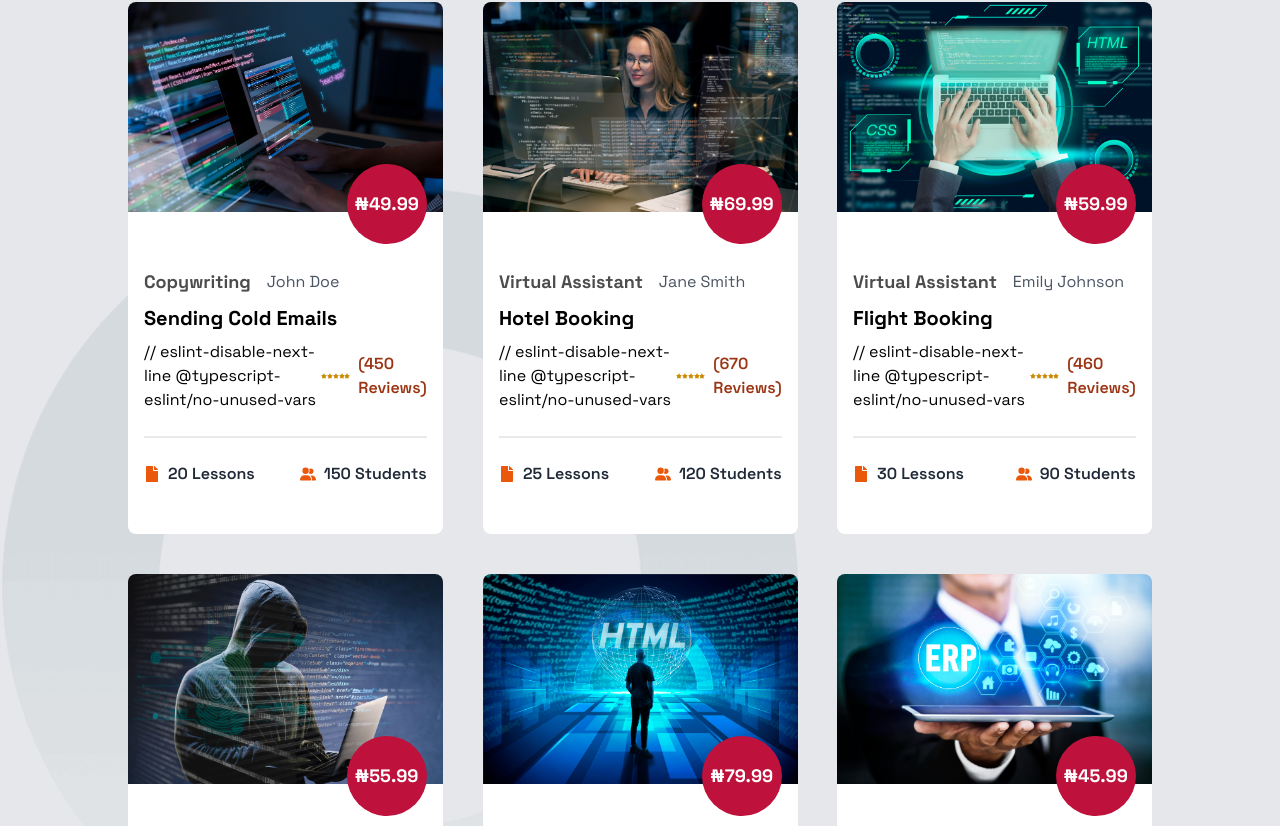
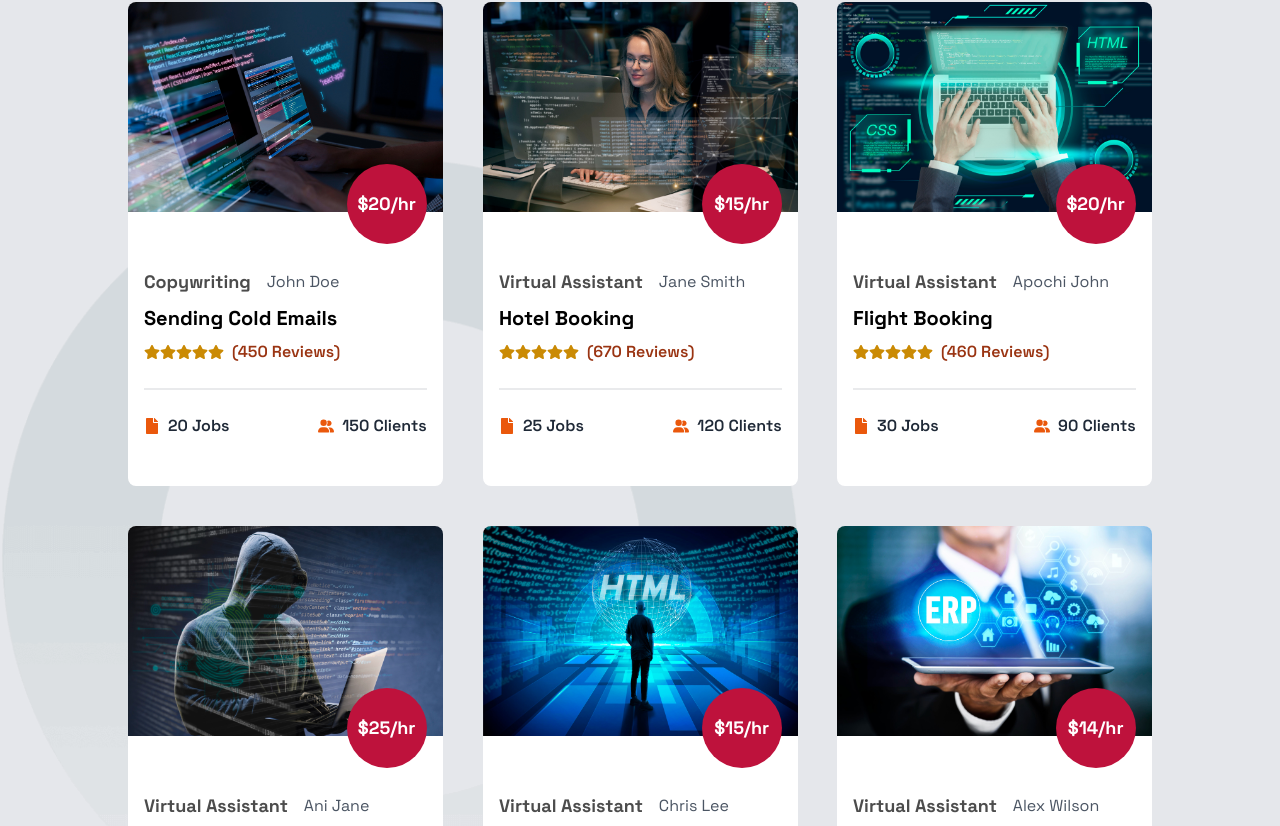
Before and after one commit to Idomason/paris-portfolio, a Next.js app: page / in a window 1280 px wide. Shown: the part 1574-2400 px from the top of the page. Built offline with nearby package versions, Linux system fonts and the light colour scheme.

Commit message:
edit projects

```diff
--- a/components/helper/sliderCard.tsx
+++ b/components/helper/sliderCard.tsx
@@ -17,7 +17,7 @@ export default function SliderCard({ image, name, role }: ISliderCardProp) {
       </div>
       <div className="mb-7 mt-6">
         <div className="flex items-center">
-          // eslint-disable-next-line @typescript-eslint/no-unused-vars
+          {/* eslint-disable-next-line @typescript-eslint/no-unused-vars */}
           {Array.from({ length: 5 }, (i: number, _) => (
             <FaStar
               key={i}
--- a/components/home/courses/courseCard.tsx
+++ b/components/home/courses/courseCard.tsx
@@ -1,4 +1,3 @@
-/* eslint-disable @typescript-eslint/no-unused-vars */
 "use client";
 
 import Tilt from "react-parallax-tilt";
@@ -23,7 +22,7 @@ export default function CourseCard({ course }: ICourse) {
         <div className="p-4">
           {/* Price */}
           <h1 className="relative z-[10] ml-auto mt-[-4rem] flex h-20 w-20 flex-col items-center justify-center rounded-full bg-rose-700 text-lg font-bold text-white">
-            &#8358;{course.price}
+            {/* &#8358;{course.price} */}${course.price}/hr
           </h1>
           {/* Details */}
           <div className="mt-6 flex items-center space-x-4">
@@ -37,7 +36,7 @@ export default function CourseCard({ course }: ICourse) {
           {/* Reviews */}
           <div className="mt-2 flex items-center space-x-2">
             <div className="flex items-center">
-              // eslint-disable-next-line @typescript-eslint/no-unused-vars
+              {/* eslint-disable-next-line @typescript-eslint/no-unused-vars */}
               {Array.from({ length: 5 }, (i: number, _) => (
                 <FaStar key={i} className="h-4 w-4 text-yellow-600" />
               ))}
@@ -52,13 +51,13 @@ export default function CourseCard({ course }: ICourse) {
             <div className="flex items-center space-x-2">
               <FaFile className="h-4 w-4 text-orange-600" />
               <p className="text-base font-semibold text-gray-800">
-                {course.lessons} Lessons
+                {course.lessons} Jobs
               </p>
             </div>
             <div className="flex items-center space-x-2">
               <FaUserGroup className="h-4 w-4 text-orange-600" />
               <p className="text-base font-semibold text-gray-800">
-                {course.students} Students
+                {course.students} Clients
               </p>
             </div>
           </div>
--- a/data/data.ts
+++ b/data/data.ts
@@ -3,7 +3,7 @@ export const coursesData = [
     id: 1,
     image: "/images/c1.jpg",
     title: "Sending Cold Emails",
-    price: 49.99,
+    price: 20,
     author: "John Doe",
     reviewNumber: 450,
     lessons: 20,
@@ -14,7 +14,7 @@ export const coursesData = [
     id: 2,
     image: "/images/c2.jpg",
     title: "Hotel Booking",
-    price: 69.99,
+    price: 15,
     author: "Jane Smith",
     reviewNumber: 670,
     lessons: 25,
@@ -25,8 +25,8 @@ export const coursesData = [
     id: 3,
     image: "/images/c3.jpg",
     title: "Flight Booking",
-    price: 59.99,
-    author: "Emily Johnson",
+    price: 20,
+    author: "Apochi John",
     reviewNumber: 460,
     lessons: 30,
     students: 90,
@@ -36,8 +36,8 @@ export const coursesData = [
     id: 4,
     image: "/images/c4.jpg",
     title: "Excel Data Entry",
-    price: 55.99,
-    author: "Michael Brown",
+    price: 25,
+    author: "Ani Jane",
     reviewNumber: 440,
     lessons: 18,
     students: 110,
@@ -47,7 +47,7 @@ export const coursesData = [
     id: 5,
     image: "/images/c5.jpg",
     title: "Meeting Scheduling",
-    price: 79.99,
+    price: 15,
     author: "Chris Lee",
     reviewNumber: 480,
     lessons: 40,
@@ -58,7 +58,7 @@ export const coursesData = [
     id: 6,
     image: "/images/c6.jpg",
     title: "Managing Emails",
-    price: 45.99,
+    price: 14,
     author: "Alex Wilson",
     reviewNumber: 430,
     lessons: 22,
```
